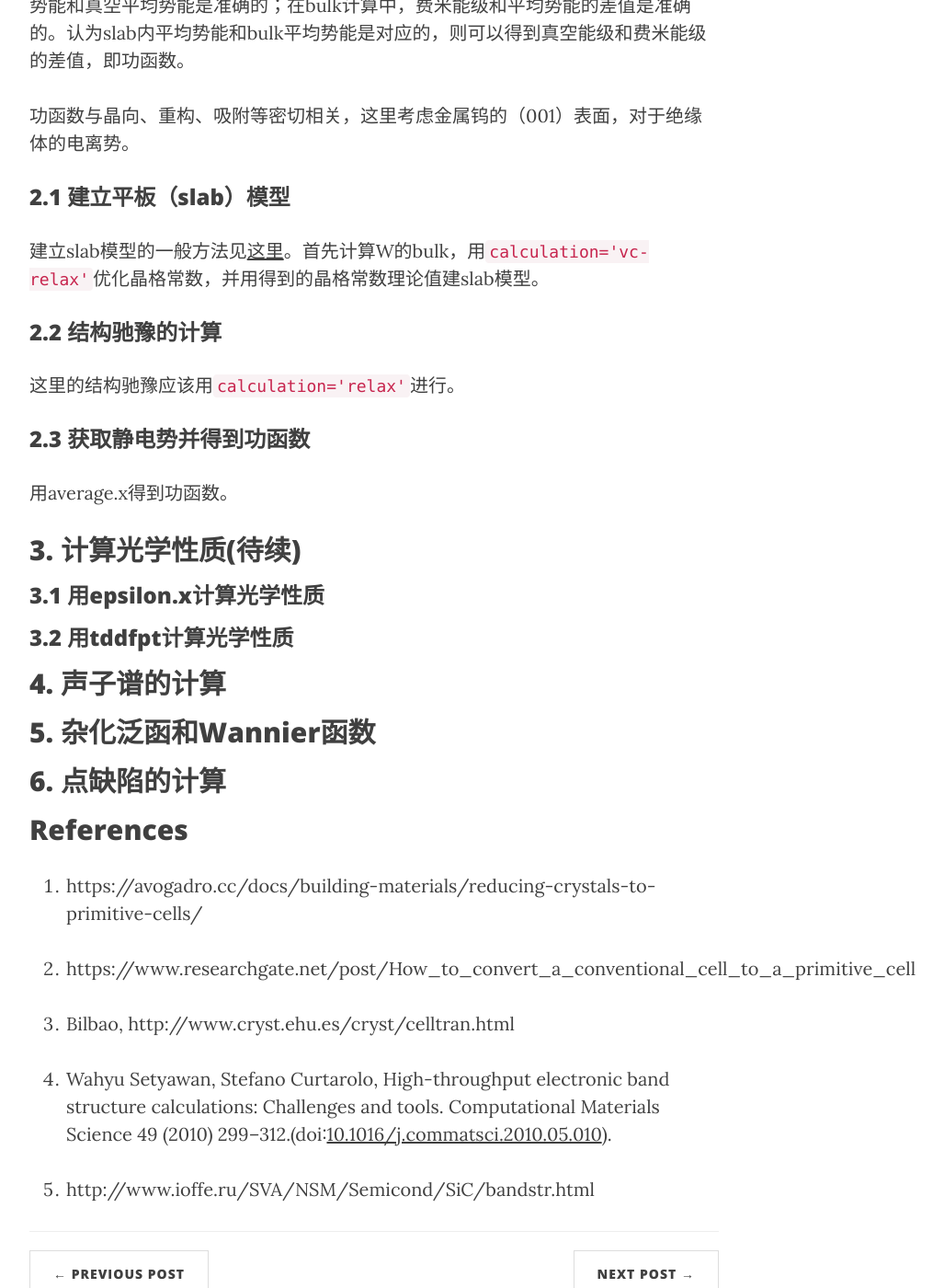
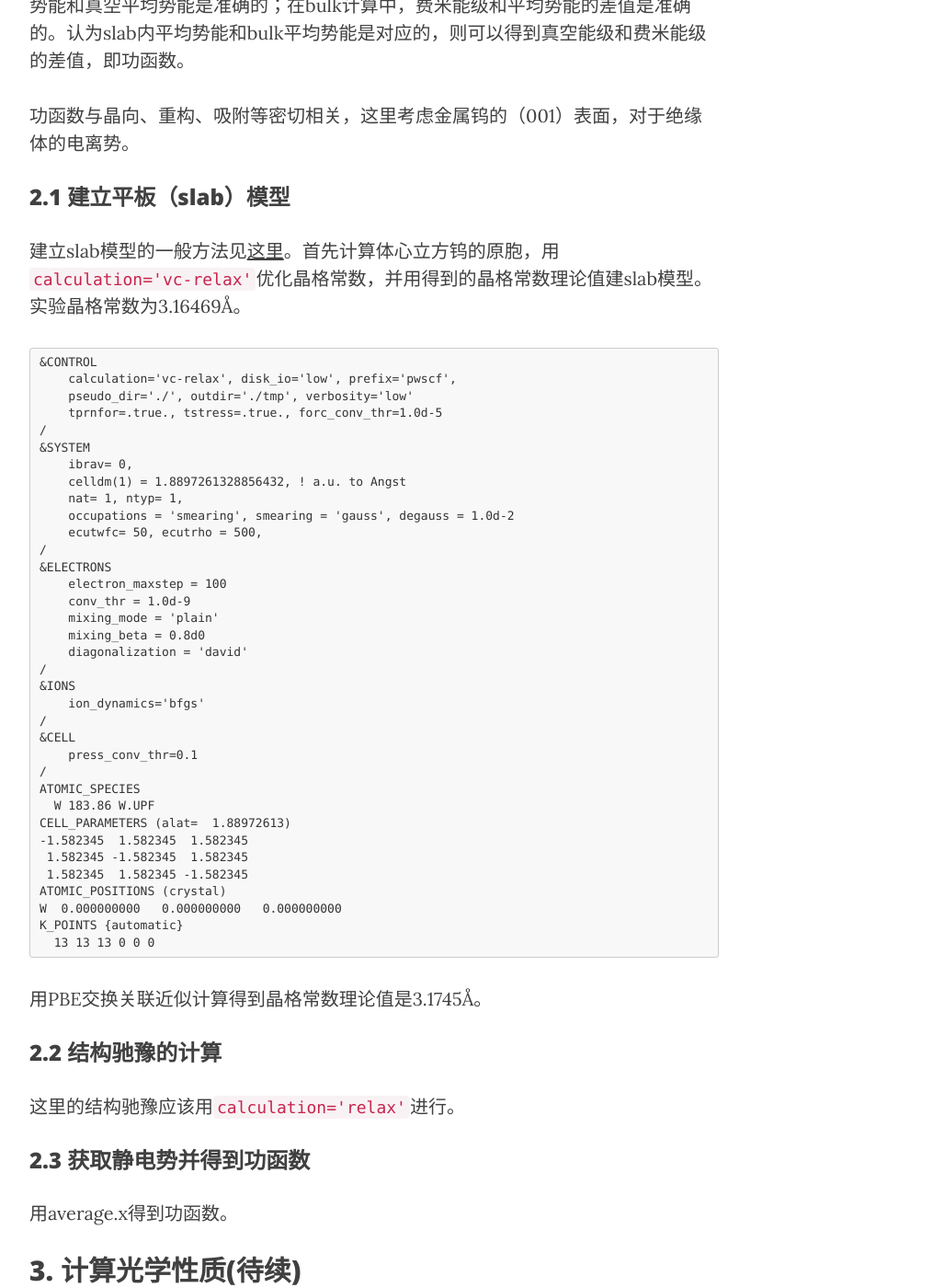
Before and after one commit to yyyu200/DFTbook, a Jekyll site: the page built from _posts/2019-04-01-HandsOn.md, in a window 1280 px wide and 1400 px high, scrolled down 11234 px. Shown: the whole window at 92% size, without its empty margins (233-1260 px from the left). Built offline with Jekyll 4.4.1, drawn with Linux system fonts in a browser that asks for light colours; nearby versions of some CDN libraries; formulas are drawn with MathJax 3; comment, search, counter and statistics services are not loaded.

Commit message:
modify at20190516-10:10:15-aliyun

````diff
--- a/_posts/2019-04-01-HandsOn.md
+++ b/_posts/2019-04-01-HandsOn.md
@@ -343,7 +343,48 @@ plt.savefig('pwband.png',dpi=500)
 功函数与晶向、重构、吸附等密切相关，这里考虑金属钨的（001）表面，对于绝缘体的电离势。
 
 ### 2.1 建立平板（slab）模型
-建立slab模型的一般方法见[这里](../../07/TransCell/#平板slab模型的建立)。首先计算W的bulk，用```calculation='vc-relax'```优化晶格常数，并用得到的晶格常数理论值建slab模型。
+建立slab模型的一般方法见[这里](../../07/TransCell/#平板slab模型的建立)。首先计算体心立方钨的原胞，用```calculation='vc-relax'```优化晶格常数，并用得到的晶格常数理论值建slab模型。实验晶格常数为3.16469Å。
+
+```
+&CONTROL
+    calculation='vc-relax', disk_io='low', prefix='pwscf',
+    pseudo_dir='./', outdir='./tmp', verbosity='low'
+    tprnfor=.true., tstress=.true., forc_conv_thr=1.0d-5
+/
+&SYSTEM
+    ibrav= 0,
+    celldm(1) = 1.8897261328856432, ! a.u. to Angst
+    nat= 1, ntyp= 1,
+    occupations = 'smearing', smearing = 'gauss', degauss = 1.0d-2
+    ecutwfc= 50, ecutrho = 500,
+/
+&ELECTRONS
+    electron_maxstep = 100
+    conv_thr = 1.0d-9
+    mixing_mode = 'plain'
+    mixing_beta = 0.8d0
+    diagonalization = 'david'
+/
+&IONS
+    ion_dynamics='bfgs'
+/
+&CELL
+    press_conv_thr=0.1
+/
+ATOMIC_SPECIES
+  W 183.86 W.UPF
+CELL_PARAMETERS (alat=  1.88972613)
+-1.582345  1.582345  1.582345
+ 1.582345 -1.582345  1.582345
+ 1.582345  1.582345 -1.582345
+ATOMIC_POSITIONS (crystal)
+W  0.000000000   0.000000000   0.000000000
+K_POINTS {automatic}
+  13 13 13 0 0 0
+```
+
+用PBE交换关联近似计算得到晶格常数理论值是3.1745Å。
+
 ### 2.2 结构驰豫的计算
 这里的结构驰豫应该用```calculation='relax'```进行。
 ### 2.3 获取静电势并得到功函数
````
